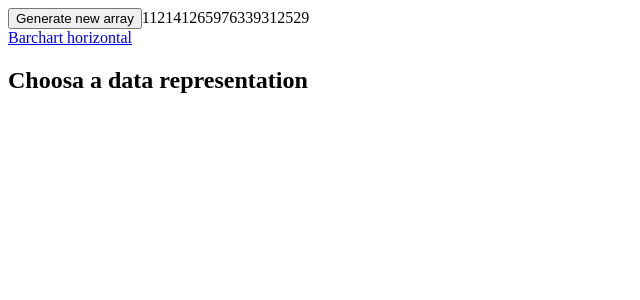
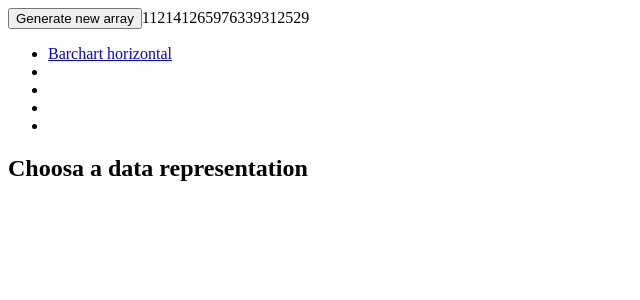
Before and after one commit to LenyPython/React-d3-barChartVis, a React (Create React App) app: page / in a window 1280 px wide. Shown: the top 300 px of the page, without its empty margins (0-640 px from the left). Built offline with nearby package versions, Linux system fonts and the light colour scheme.

Commit message:
adding simple nav element. Removing outdateted data  from chart on drawing it

```diff
--- a/src/App.tsx
+++ b/src/App.tsx
@@ -15,10 +15,20 @@ function App() {
 
   return (
     <div className="App">
+      <nav>
       <button onClick={handleClick}>Generate new array</button>
       {data}
       <br />
-      <Link to={BARCHART}> Barchart horizontal </Link>
+        <ul>
+          <li>
+          <Link to={BARCHART}> Barchart horizontal </Link>
+          </li>
+          <li></li>
+          <li></li>
+          <li></li>
+          <li></li>
+        </ul>
+      </nav>
       <Switch>
       <Route path='/' exact>
         <h2>Choosa a data representation</h2>
--- a/src/components/Barchart/Barchart.tsx
+++ b/src/components/Barchart/Barchart.tsx
@@ -28,6 +28,8 @@ interface marginInterface {left:number,
       .attr('height', svgHeight)
 
       SVG.selectAll('rect')
+      .remove()
+      SVG.selectAll('rect')
       .data(data)
       .enter()
       .append('rect')
```
